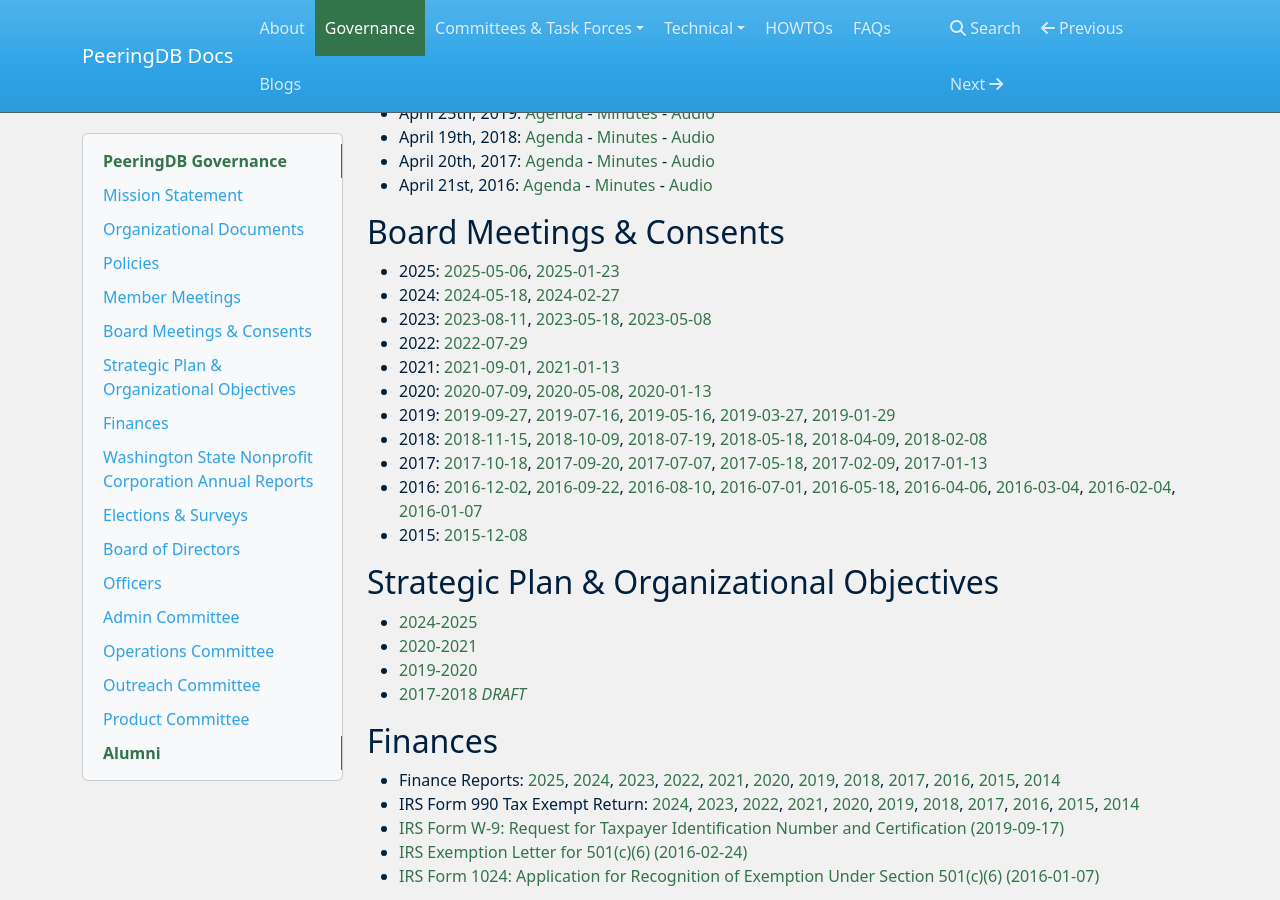
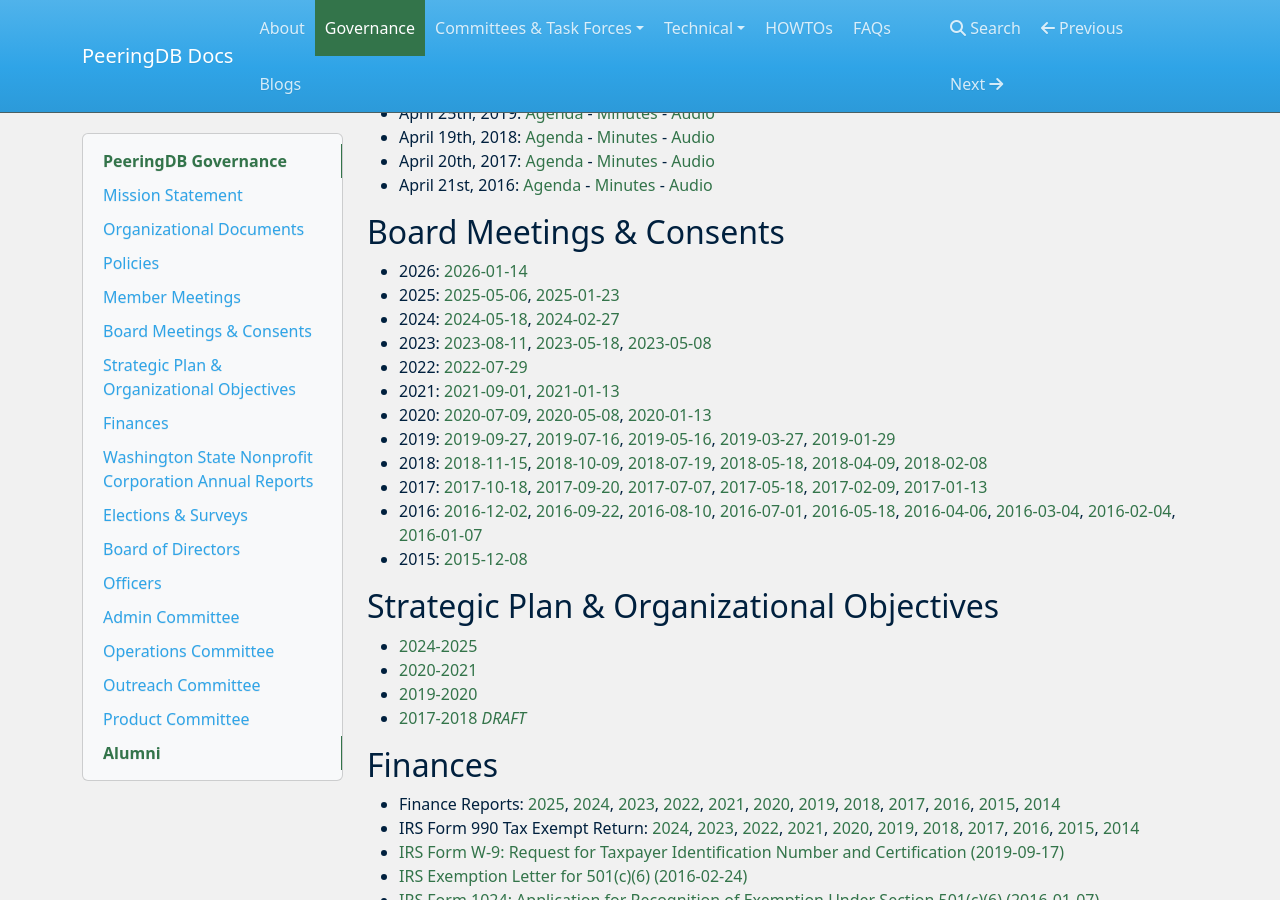
Before and after one commit to peeringdb/docs, an MkDocs documentation site: the page built from docs/gov.md, in a window 1280 px wide and 900 px high, scrolled down 732 px. Built offline with MkDocs 1.6.1, drawn with Linux system fonts in a browser that asks for light colours; nearby versions of some CDN libraries.

Commit message:
Updated 2025-05-06 and added 2026-01-14 BOD meeting minutes.

```diff
--- a/docs/gov.md
+++ b/docs/gov.md
@@ -35,6 +35,7 @@
 
 ## Board Meetings & Consents
 
+- 2026: [2026-01-14](gov/legaldocs/2026-01-14_PeeringDB_Board_Minutes_Draft.pdf)
 - 2025: [2025-05-06](gov/legaldocs/2025-05-06_PeeringDB_Board_Minutes.pdf), [2025-01-23](gov/legaldocs/2025-01-23_PeeringDB_Board_Minutes.pdf)
 - 2024: [2024-05-18](gov/legaldocs/2024-05-18_PeeringDB_Board_Consent_of_Directors_in_Lieu_of_Annual_Meeting.pdf), [2024-02-27](gov/legaldocs/2024-02-27_PeeringDB_Board_Minutes.pdf)
 - 2023: [2023-08-11](gov/legaldocs/2023-08-11_PeeringDB_Board_Minutes.pdf), [2023-05-18](gov/legaldocs/2023-05-18_PeeringDB_Board_Minutes.pdf), [2023-05-08](gov/legaldocs/2023-05-08_PeeringDB_Board_Minutes.pdf)
```
Also changed, not shown: 2 other files.
